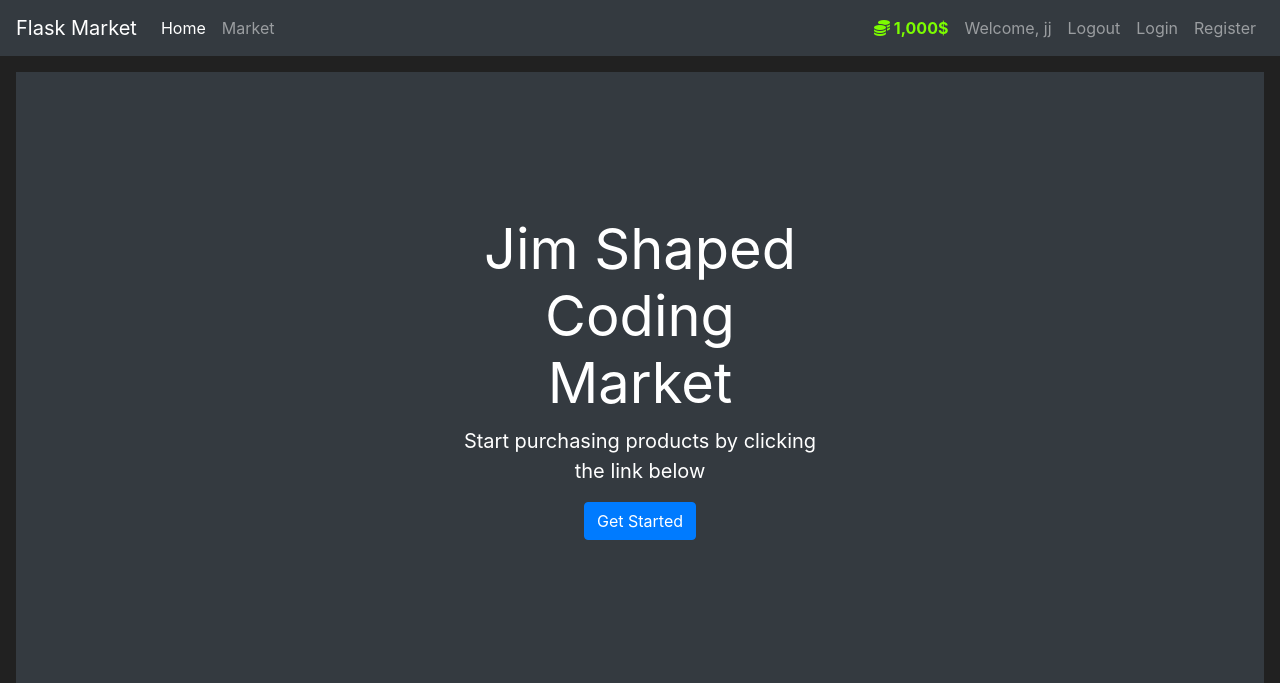
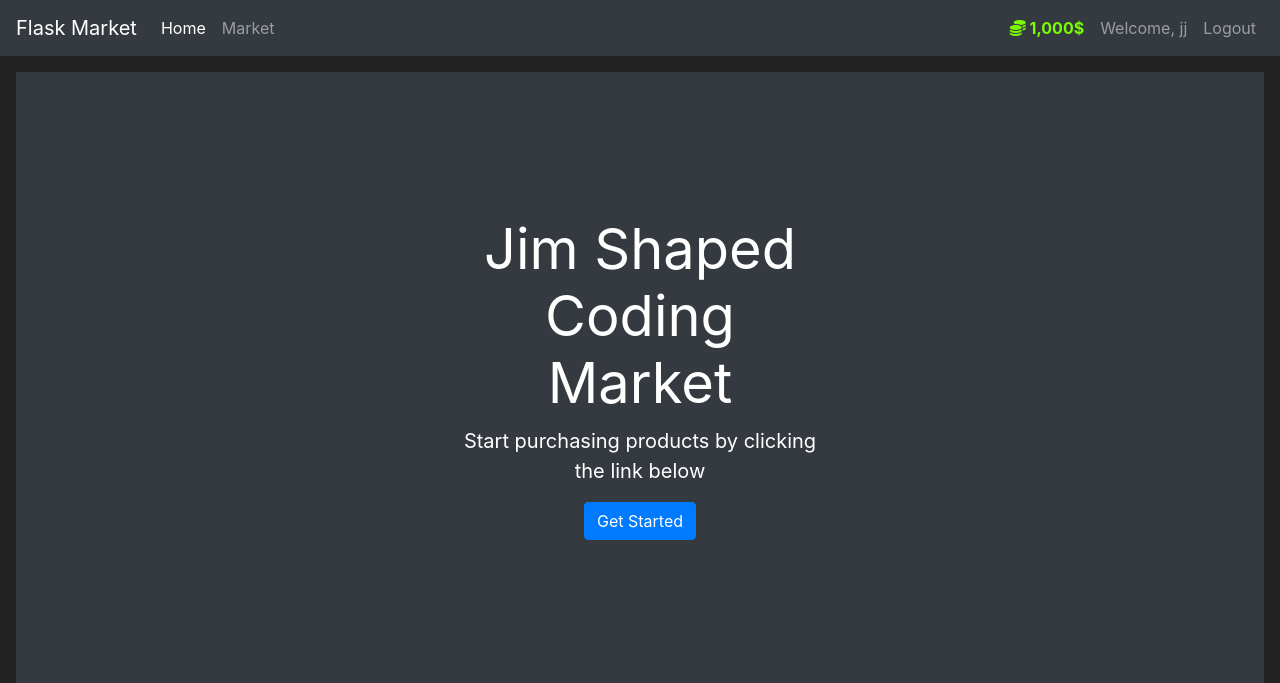
Before and after one commit to javierjuanJJ/FlaskMarket, a Flask app: page / in a window 1280 px wide. Shown: the top 683 px of the page. Run offline with Flask 2, Linux system fonts and the light colour scheme; a user stored in the database is signed in; tables that the repository leaves empty hold one stand-in row (values such as "Sample post"); some libraries are stand-ins or nearby versions.

Commit message:
Commit 15 13 - Logout & Customizations

```diff
--- a/market/templates/base.html
+++ b/market/templates/base.html
@@ -52,14 +52,6 @@
                 </li>
             </ul>
           {% endif %}
-        <ul class="navbar-nav">
-            <li class="nav-item">
-                <a class="nav-link" href="{{ url_for('login_page') }}">Login</a>
-            </li>
-            <li class="nav-item">
-                <a class="nav-link" href="{{ url_for('register_page') }}">Register</a>
-            </li>
-        </ul>
       </div>
     </nav>
       {% with messages = get_flashed_messages(with_categories=true) %}
```
Also changed, not shown: market/templates/market.html (+13 -0 lines).
